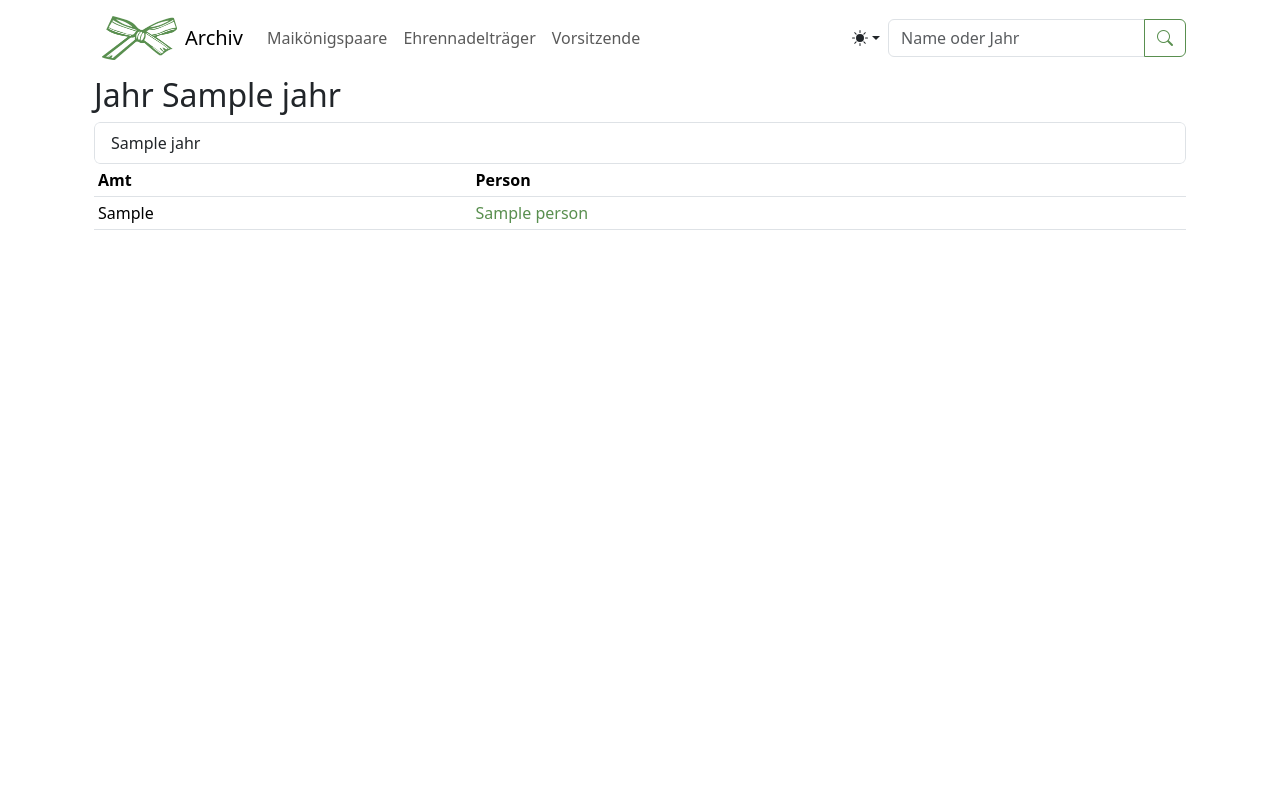
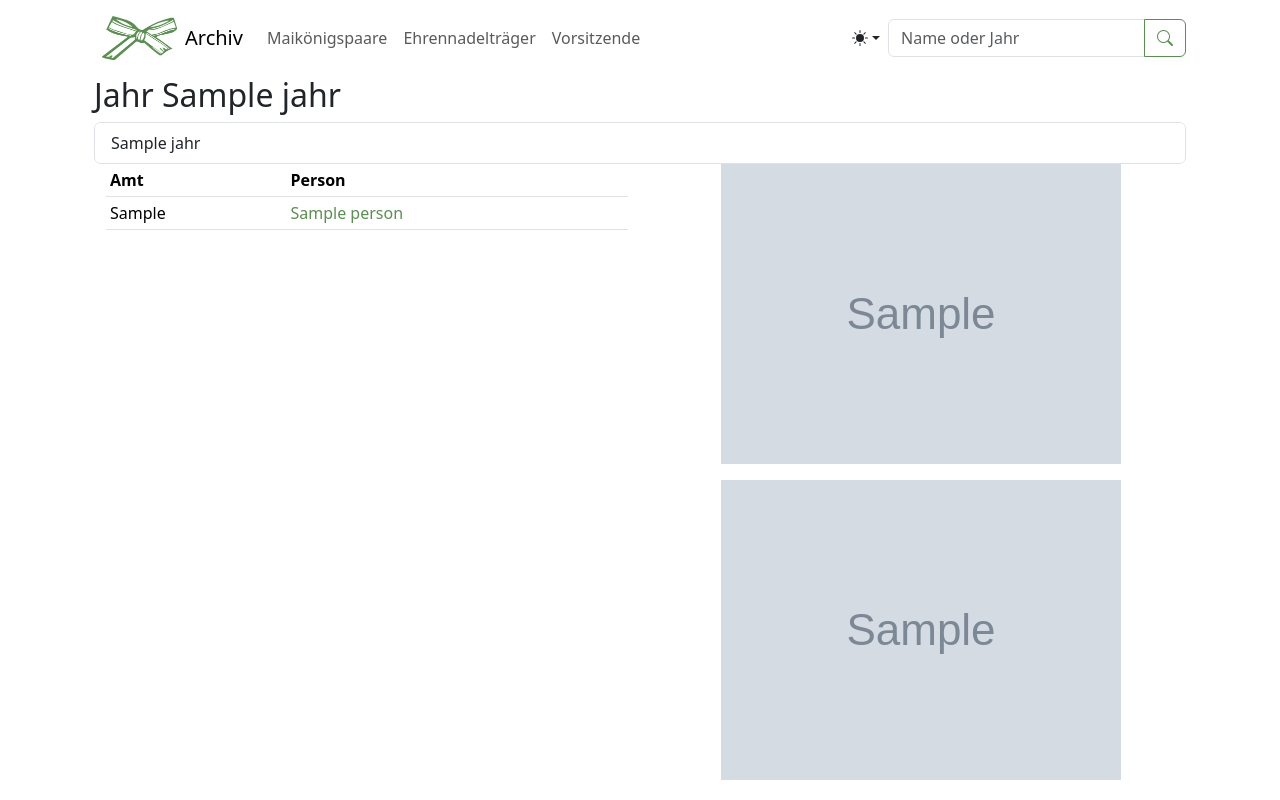
Before and after one commit to cehser/mgarchiv, a Django app: template archiv/templates/maijahr.html in a window 1280 px wide. Run offline with Django 4.2, Linux system fonts and the light colour scheme; the template is opened without the code that fills it: most values are stand-ins (such as "Sample title", 1, 10 or a date in 2020); grey boxes marked "Sample" are stand-in pictures.

Commit message:
Anzeige Fotos in Jahresübersicht

```diff
--- a/archiv/templates/maijahr.html
+++ b/archiv/templates/maijahr.html
@@ -11,6 +11,23 @@
       <a href="{% url 'jahr' j.jahr %}" id="link{{j.jahr}}" class="list-group-item list-group-item-action {% if j.jahr == maijahr.jahr %} active {% endif %}">{{ j.jahr }}</a>
     {% endfor %}
   </div>
+  <div class="container">
+    <div class="row gap-3">
+      <div class="col order-md-2">
+        <div class="d-flex flex-row flex-md-column align-items-center gap-3">
+          {% if maijahr.url_foto_maikoenigspaar %}
+          <div class="flex-grow-1" style="min-width:40%;">
+            <img src="{{ maijahr.url_foto_maikoenigspaar }}" class="img-fluid" style="max-height: 60vh;">
+          </div>
+          {% endif %}
+          {% if maijahr.url_vorstandsfoto %}
+          <div class="flex-grow-1" style="min-width:40%;">
+            <img src="{{ maijahr.url_vorstandsfoto }}" class="img-fluid" style="max-height: 60vh;">
+          </div>
+        {% endif %}
+        </div>
+      </div>
+      <div class="col-12 col-md-6 order-md-1">
         <table class="table table-sm">
           <thead><tr>
           <th>Amt</th>
@@ -48,6 +65,9 @@
             {% endfor %}{% endif %}
           </tbody>
         </table>
+      </div>
+    </div>
+  </div>
   <script type="application/javascript">
     document.getElementById("link{{maijahr.jahr}}").scrollIntoView({
       behavior: "auto",
```
Lines whose indentation alone changed are shown as unchanged.
